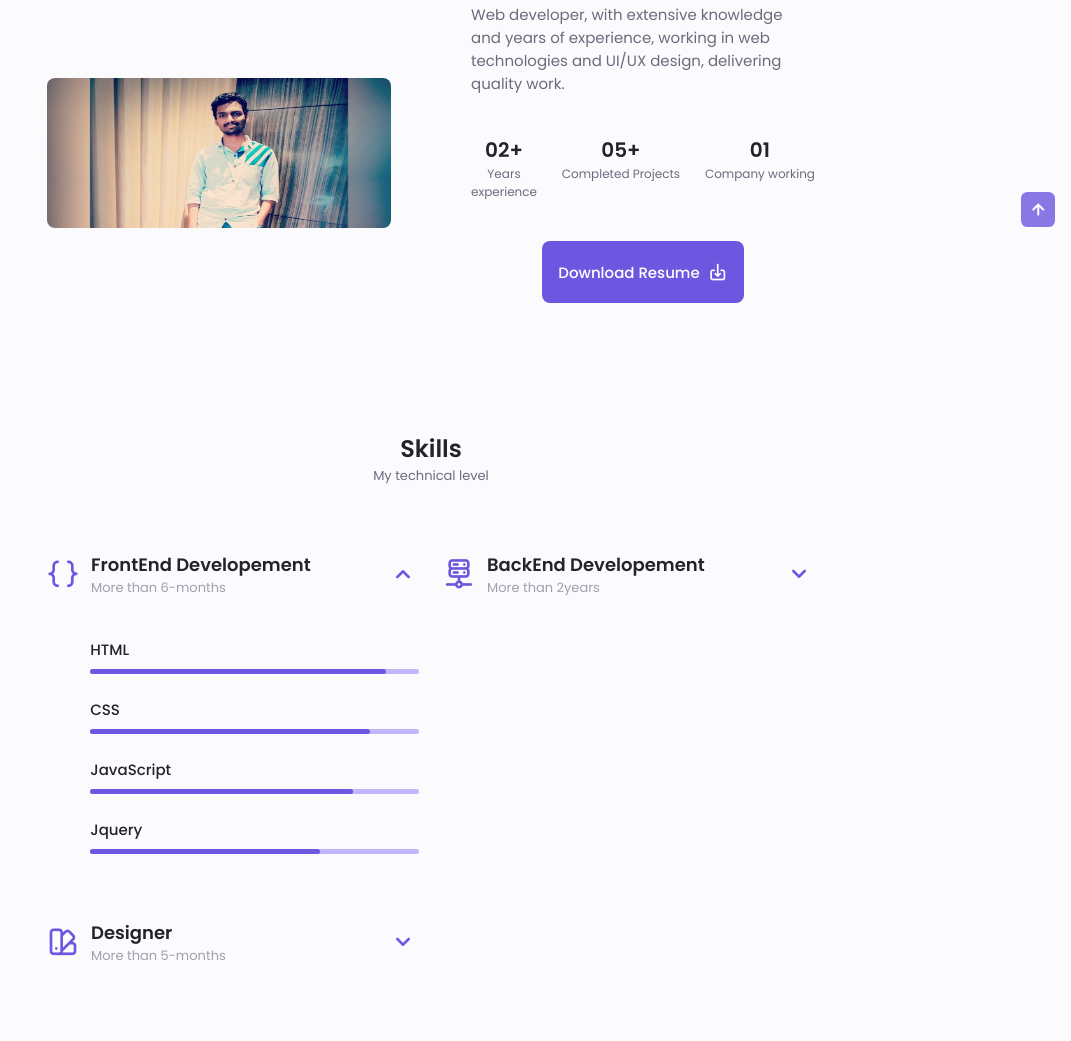
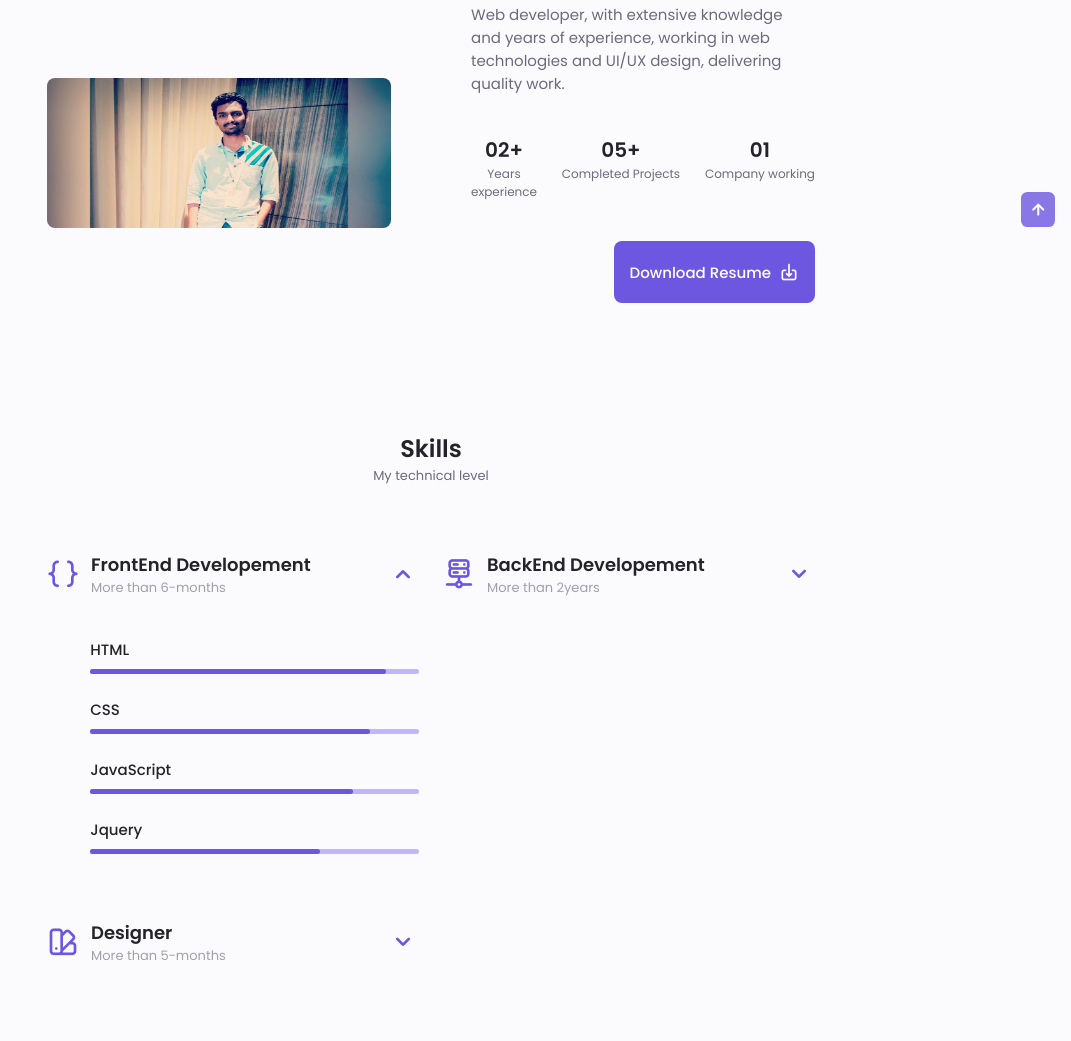
Before and after one commit to bhanubenak/Personal-Portfollia, a plain HTML site: page src/index.html in a window 1280 px wide. Shown: the part 733-1774 px from the top of the page, without its empty margins (209-1280 px from the left). Drawn offline with nearby package versions, Linux system fonts and the light colour scheme.

Commit message:
Update style.css

```diff
--- a/src/style.css
+++ b/src/style.css
@@ -847,6 +847,7 @@ section {
     display: flex;
     flex-direction: column;
     align-items: center;
+    justify-content: e;
 }
 
 /* scroll bar */
@@ -1018,7 +1019,7 @@ section {
     }
 
     .about__buttons {
-        justify-content: center;
+        justify-content: end ;
     }
 
     .qualification__tabs {
```
